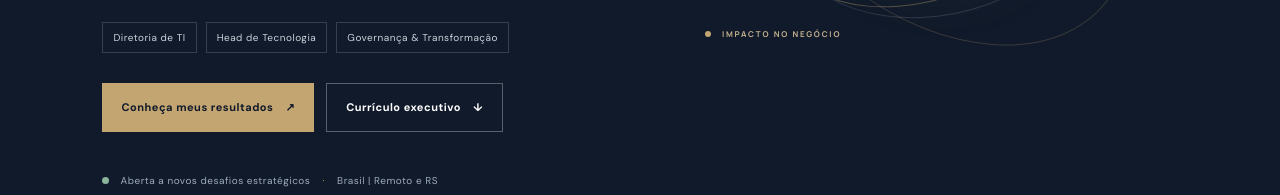
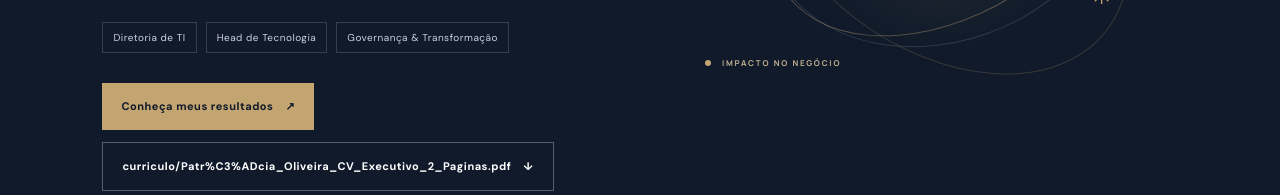
Before and after one commit to Patricia-Oliveira-TI/portfolio-patricia, a plain HTML site: page index.html in a window 1280 px wide. Shown: the part 605-800 px from the top of the page. Drawn offline with Linux system fonts and the light colour scheme.

Commit message:
Update CV link in index.html

```diff
--- a/index.html
+++ b/index.html
@@ -38,7 +38,7 @@
         <div class="hero-tags"><span>Diretoria de TI</span><span>Head de Tecnologia</span><span>Governança & Transformação</span></div>
         <div class="hero-actions">
           <a class="button button-gold" href="#cases">Conheça meus resultados <span>↗</span></a>
-          <a class="button button-ghost" href="Patr%C3%ADcia_Oliveira_CV_Executivo_2_Paginas.pdf" target="_blank" rel="noopener">Currículo executivo <span>↓</span></a>
+          <a class="button button-ghost" href="Patr%C3%ADcia_Oliveira_CV_Executivo_2_Paginas.pdf" target="_blank" rel="noopener">curriculo/Patr%C3%ADcia_Oliveira_CV_Executivo_2_Paginas.pdf <span>↓</span></a>
         </div>
         <div class="hero-foot"><span class="status-dot"></span> Aberta a novos desafios estratégicos <span class="foot-separator">·</span> Brasil | Remoto e RS</div>
       </div>
```
